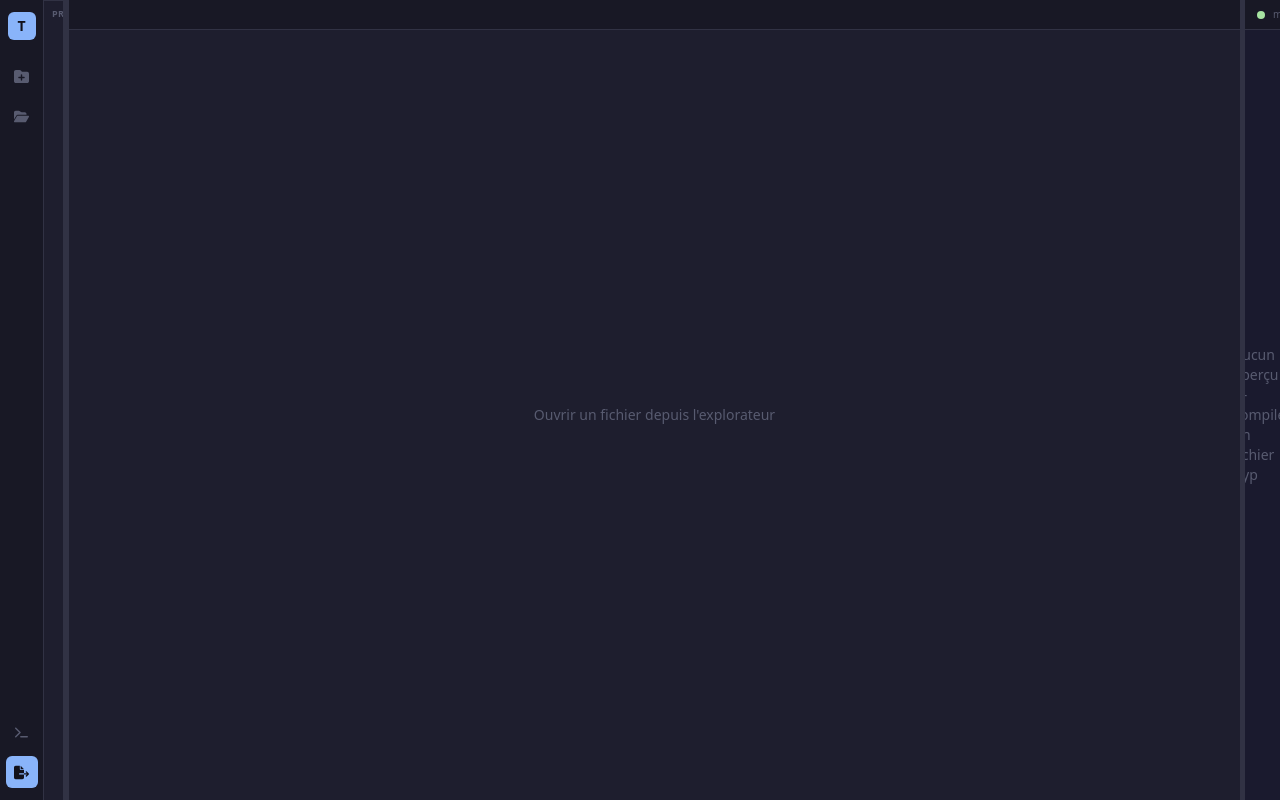
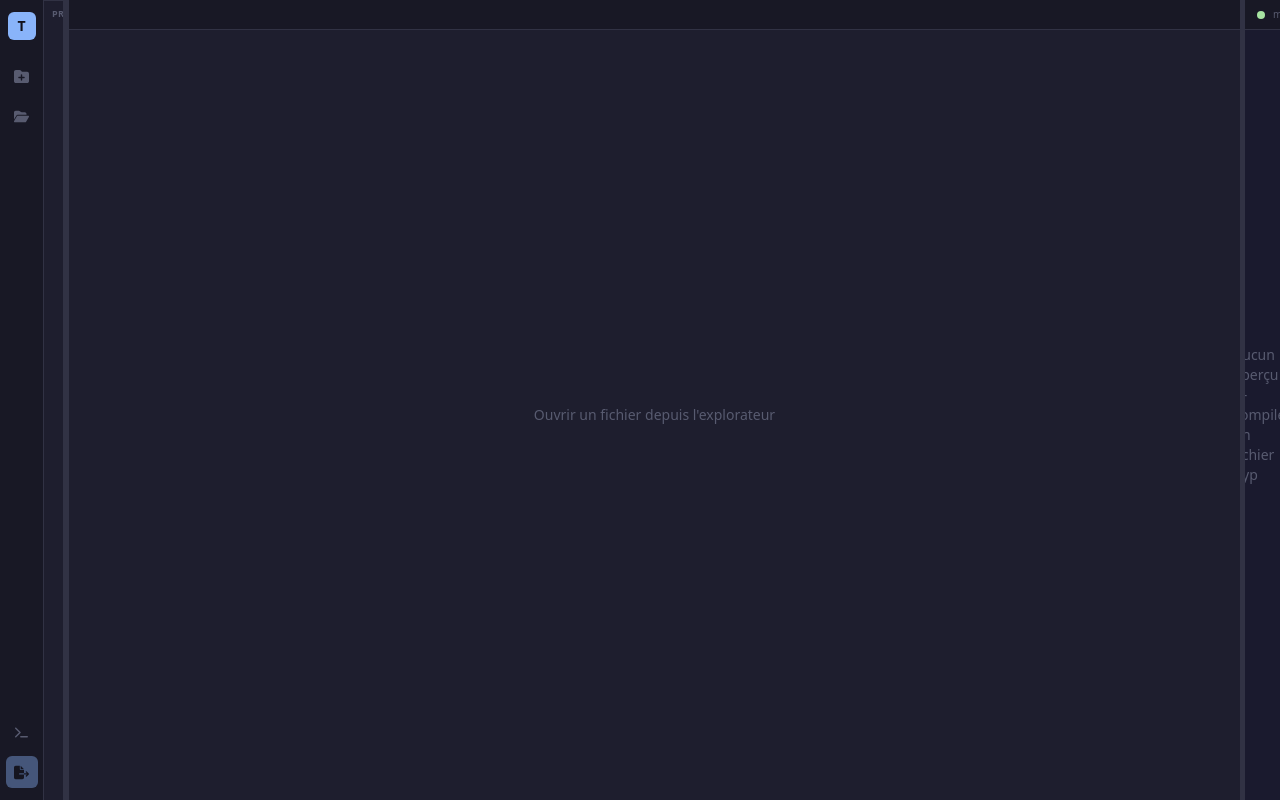
Before and after one commit to Hacktiv-Studio/typst-editor, a React (Vite) app: page / in a window 1280 px wide. Built offline with nearby package versions, Linux system fonts and the light colour scheme.

Commit message:
feat: disable export button when no project is open

```diff
--- a/src/components/Sidebar.tsx
+++ b/src/components/Sidebar.tsx
@@ -81,8 +81,9 @@ export function Sidebar() {
         <div className="relative">
           <button
             title="Exporter"
+            disabled={!tmpPath}
             onClick={() => setExportOpen((o) => !o)}
-            className="w-8 h-8 flex items-center justify-center bg-[#89b4fa] text-[#11111b] rounded-md hover:bg-[#74c7ec] transition-colors"
+            className="w-8 h-8 flex items-center justify-center bg-[#89b4fa] text-[#11111b] rounded-md hover:bg-[#74c7ec] transition-colors disabled:opacity-40 disabled:cursor-not-allowed disabled:hover:bg-[#89b4fa]"
           >
             <FaFileExport size={15} />
           </button>
```
